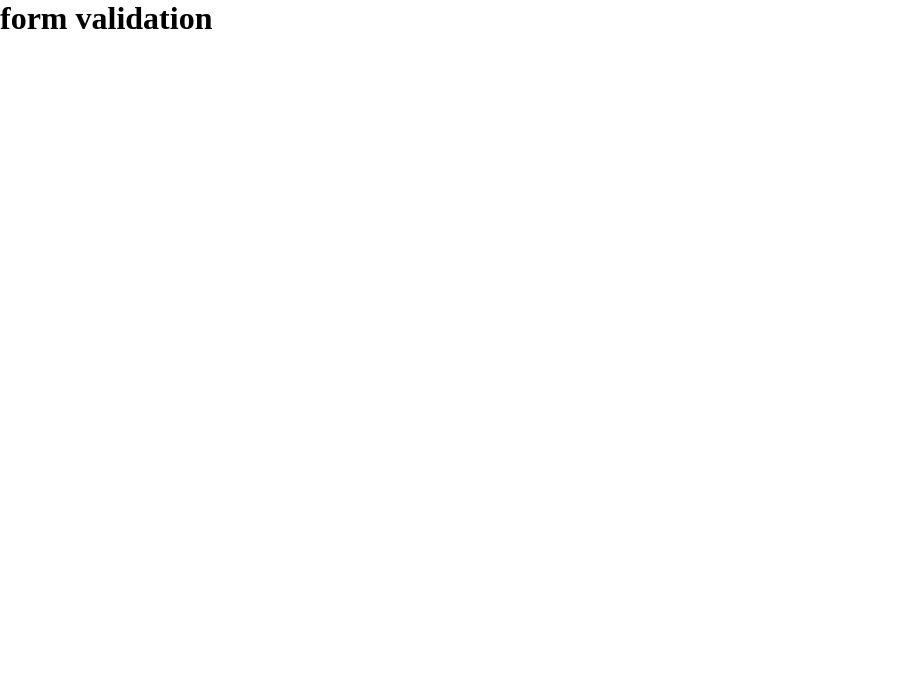
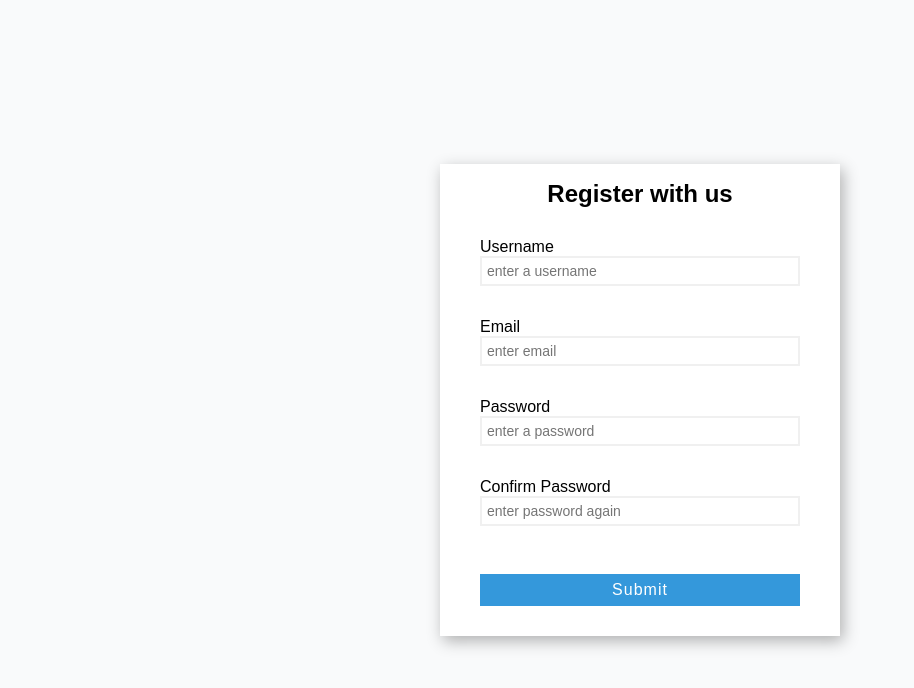
Before and after one commit to Hamza9494/form-validation, a plain HTML site: page index.html in a window 1280 px wide. Shown: the whole page, without its empty margins (0-914 px from the left). Drawn offline with Linux system fonts and the light colour scheme.

Commit message:
basic form validation

```diff
--- a/index.html
+++ b/index.html
@@ -7,7 +7,37 @@
     <link rel="stylesheet" href="style.css" />
   </head>
   <body>
-    <h1>form validation</h1>
+    <div class="container">
+      <h2>Register with us</h2>
+
+      <form action="" class="form">
+        <div class="form-control">
+          <label for="username">Username</label>
+          <input type="text" id="username" placeholder="enter a username" />
+          <small>error message</small>
+        </div>
+        <div class="form-control">
+          <label for="email">email</label>
+          <input type="text" id="email" placeholder="enter email" />
+          <small>error message</small>
+        </div>
+        <div class="form-control">
+          <label for="password">password</label>
+          <input type="password" id="password" placeholder="enter a password" />
+          <small>error message</small>
+        </div>
+        <div class="form-control">
+          <label for="password2">confirm password</label>
+          <input
+            type="password"
+            id="password2"
+            placeholder="enter password again"
+          />
+          <small>error message</small>
+        </div>
+        <button class="btn">Submit</button>
+      </form>
+    </div>
 
     <script src="script.js"></script>
   </body>
--- a/script.js
+++ b/script.js
@@ -0,0 +1,48 @@
+const form = document.querySelector('.form');
+const userName = document.querySelector('#username');
+const email = document.querySelector('#email');
+const password = document.querySelector('#password');
+const password2 = document.querySelector('#password2');
+
+console.log(email.id);
+
+// show error
+const checkError = (element, text) => {
+  const formInput = element.parentElement;
+  formInput.className = 'form-control error';
+  const label = formInput.querySelector('small');
+  label.textContent = text;
+};
+
+// show success
+const checkSuccess = (element) => {
+  const formInput = element.parentElement;
+  formInput.className = 'form-control success';
+};
+
+//validate email
+function validEmail(email) {
+  const regex = /^((?!\.)[\w\-_.]*[^.])(@\w+)(\.\w+(\.\w+)?[^.\W])$/;
+  return regex.test(email);
+}
+
+//validate fields
+const checkFields = (elementArr) => {
+  elementArr.forEach((element) => {
+    if (element.value === '') {
+      checkError(element, `${getId(element)} cannot be empty`);
+    } else {
+      checkSuccess(element);
+    }
+  });
+
+  function getId(element) {
+    return element.id.charAt(0).toUpperCase() + element.id.slice(1);
+  }
+};
+
+//event listeners
+form.addEventListener('submit', (e) => {
+  e.preventDefault();
+  checkFields([userName, email, password, password2]);
+});
--- a/style.css
+++ b/style.css
@@ -1,5 +1,71 @@
+@import url('https://fonts.googleapis.com/css2?family=Open+Sans&display=swap');
 * {
   margin: 0;
   padding: 0;
   box-sizing: border-box;
 }
+
+body {
+  background-color: #f9fafb;
+  display: flex;
+  justify-content: center;
+  align-items: center;
+  min-height: 100vh;
+  font-family: sans-serif;
+}
+
+.container {
+  background-color: #fff;
+  width: 400px;
+  box-shadow: 3px 5px 15px rgba(0, 0, 0, 0.3);
+}
+.form {
+  padding: 30px 40px;
+}
+.container h2 {
+  text-align: center;
+  margin-top: 1rem;
+}
+.form-control {
+  margin-bottom: 2rem;
+  position: relative;
+}
+
+.form-control label {
+  display: block;
+  text-transform: capitalize;
+}
+.form-control input {
+  display: block;
+  width: 100%;
+  padding: 5px;
+  font-size: 14px;
+  border: 2px solid #f0f0f0;
+}
+
+.form-control.success input {
+  border-color: #2ecc71;
+}
+.form-control.error input {
+  border-color: #e74c3c;
+}
+.form-control small {
+  position: absolute;
+  visibility: hidden;
+}
+.form-control.error small {
+  color: #e74c3c;
+  visibility: visible;
+}
+.btn {
+  display: block;
+  font-size: 16px;
+  padding: 5px;
+  background-color: #3498db;
+  border: 2px solid #3498db;
+  color: #fff;
+  letter-spacing: 1px;
+  width: 100%;
+  cursor: pointer;
+  margin-top: 3rem;
+}
```
